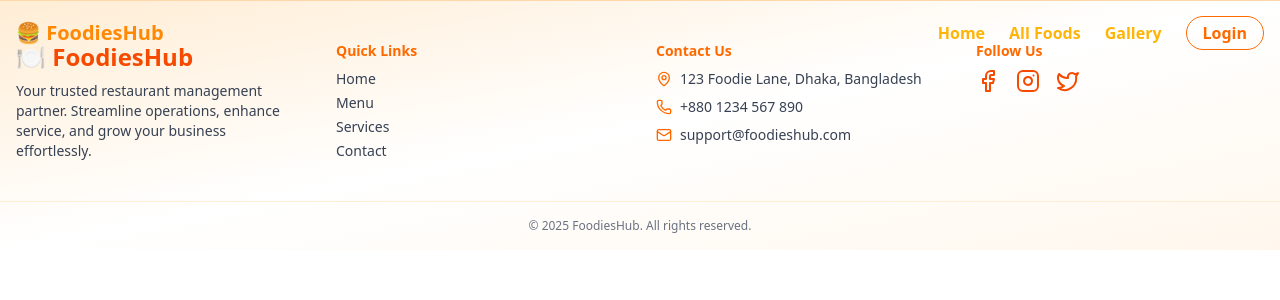
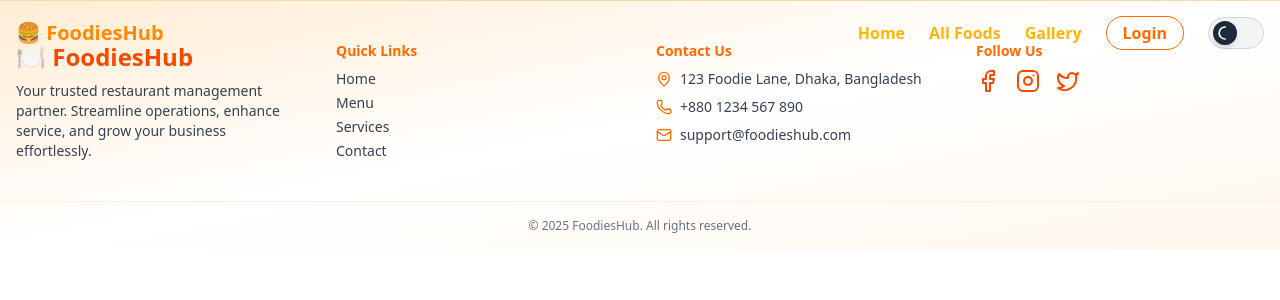
Before and after one commit to developer-jabed/Resturent-managment, a React (Vite) app: page /auth in a window 1280 px wide. Shown: the top 300 px of the page. Built offline with nearby package versions, Linux system fonts and the light colour scheme; no server answers.

Commit message:
theme trogle finished

```diff
--- a/index.html
+++ b/index.html
@@ -2,9 +2,9 @@
 <html lang="en" data-theme="light">
   <head>
     <meta charset="UTF-8" />
-    <link rel="icon" type="image/svg+xml" href="/vite.svg" />
+    <link rel="icon" type="image/svg+xml" href="/src/assets/images/images.png" />
     <meta name="viewport" content="width=device-width, initial-scale=1.0" />
-    <title>Vite + React</title>
+    <title>🍔 FoodiesHub</title>
   </head>
   <body>
     <div id="root"></div>
--- a/src/Provider/AuthProvider.jsx
+++ b/src/Provider/AuthProvider.jsx
@@ -21,6 +21,7 @@ const AuthProvider = ({ children }) => {
     setLoading(true);
     return createUserWithEmailAndPassword(auth, email, password, photoURL, displayName);
   };
+
 
   // Login with email/password
   const userLogIn = (email, password) => {
--- a/src/components/Navbar.jsx
+++ b/src/components/Navbar.jsx
@@ -3,12 +3,14 @@ import React, { useState, useEffect, useContext } from "react";
 import { motion, AnimatePresence } from "framer-motion";
 import { Link, useLocation } from "react-router-dom";
 import AuthContext from "../Provider/AuthContext";
+import { ThemeContext } from "../context/ThemeContext";
 
 const Navbar = () => {
   const [isOpen, setIsOpen] = useState(false);
   const [isScrolled, setIsScrolled] = useState(false);
   const [profileMenuOpen, setProfileMenuOpen] = useState(false);
   const { user, logOut } = useContext(AuthContext);
+  const { theme, toggleTheme } = useContext(ThemeContext);
   const location = useLocation();
 
   useEffect(() => {
@@ -49,10 +51,8 @@ const Navbar = () => {
       }`}
     >
       <div className="flex items-center justify-between p-4 max-w-7xl mx-auto">
-        {/* Logo */}
         <div className="text-xl text-orange-400 font-bold">🍔 FoodiesHub</div>
 
-        {/* Desktop Menu */}
         <nav className="hidden md:flex items-center font-bold text-[#ffb508] gap-6">
           <Link
             to="/"
@@ -134,9 +134,58 @@ const Navbar = () => {
               Login
             </Link>
           )}
+          <motion.button
+            onClick={toggleTheme}
+            initial={false}
+            animate={{
+              backgroundColor: theme === "dark" ? "#4B5563" : "#F3F4F6",
+            }}
+            className="w-14 h-8 flex items-center px-1 rounded-full border border-gray-300 dark:border-gray-600 cursor-pointer transition-colors"
+          >
+            <motion.div
+              layout
+              transition={{ type: "spring", stiffness: 500, damping: 30 }}
+              className={`w-6 h-6 rounded-full shadow-md flex items-center justify-center ${
+                theme === "dark"
+                  ? "ml-auto bg-white text-black"
+                  : "mr-auto bg-gray-800 text-white"
+              }`}
+            >
+              {theme === "dark" ? (
+                <svg
+                  xmlns="http://www.w3.org/2000/svg"
+                  className="w-4 h-4"
+                  fill="none"
+                  viewBox="0 0 24 24"
+                  stroke="currentColor"
+                >
+                  <path
+                    strokeLinecap="round"
+                    strokeLinejoin="round"
+                    strokeWidth={2}
+                    d="M12 3v1m0 16v1m8.485-8.485h-1M4.515 12.515h-1M16.95 7.05l-.707-.707M7.757 16.243l-.707-.707M16.95 16.95l-.707.707M7.757 7.757l-.707.707M12 5a7 7 0 100 14 7 7 0 000-14z"
+                  />
+                </svg>
+              ) : (
+                <svg
+                  xmlns="http://www.w3.org/2000/svg"
+                  className="w-4 h-4"
+                  fill="none"
+                  viewBox="0 0 24 24"
+                  stroke="currentColor"
+                >
+                  <path
+                    strokeLinecap="round"
+                    strokeLinejoin="round"
+                    strokeWidth={2}
+                    d="M12 3c.132 0 .263.005.393.014a9.001 9.001 0 100 17.972A9 9 0 0112 3z"
+                  />
+                </svg>
+              )}
+            </motion.div>
+          </motion.button>
         </nav>
 
-        {/* Mobile Menu Icon */}
         <button
           className="md:hidden text-orange-500"
           onClick={() => setIsOpen(!isOpen)}
@@ -177,7 +226,6 @@ const Navbar = () => {
         </button>
       </div>
 
-      {/* Mobile Sidebar */}
       <AnimatePresence>
         {isOpen && (
           <motion.div
@@ -263,6 +311,56 @@ const Navbar = () => {
                   Login
                 </Link>
               )}
+              <motion.button
+                onClick={toggleTheme}
+                initial={false}
+                animate={{
+                  backgroundColor: theme === "dark" ? "#4B5563" : "#F3F4F6",
+                }}
+                className="w-14 h-8 flex items-center px-1 rounded-full border border-gray-300 dark:border-gray-600 cursor-pointer transition-colors"
+              >
+                <motion.div
+                  layout
+                  transition={{ type: "spring", stiffness: 500, damping: 30 }}
+                  className={`w-6 h-6 rounded-full shadow-md flex items-center justify-center ${
+                    theme === "dark"
+                      ? "ml-auto bg-white text-black"
+                      : "mr-auto bg-gray-800 text-white"
+                  }`}
+                >
+                  {theme === "dark" ? (
+                    <svg
+                      xmlns="http://www.w3.org/2000/svg"
+                      className="w-4 h-4"
+                      fill="none"
+                      viewBox="0 0 24 24"
+                      stroke="currentColor"
+                    >
+                      <path
+                        strokeLinecap="round"
+                        strokeLinejoin="round"
+                        strokeWidth={2}
+                        d="M12 3v1m0 16v1m8.485-8.485h-1M4.515 12.515h-1M16.95 7.05l-.707-.707M7.757 16.243l-.707-.707M16.95 16.95l-.707.707M7.757 7.757l-.707.707M12 5a7 7 0 100 14 7 7 0 000-14z"
+                      />
+                    </svg>
+                  ) : (
+                    <svg
+                      xmlns="http://www.w3.org/2000/svg"
+                      className="w-4 h-4"
+                      fill="none"
+                      viewBox="0 0 24 24"
+                      stroke="currentColor"
+                    >
+                      <path
+                        strokeLinecap="round"
+                        strokeLinejoin="round"
+                        strokeWidth={2}
+                        d="M12 3c.132 0 .263.005.393.014a9.001 9.001 0 100 17.972A9 9 0 0112 3z"
+                      />
+                    </svg>
+                  )}
+                </motion.div>
+              </motion.button>
             </div>
           </motion.div>
         )}
--- /dev/null
+++ b/src/context/ThemeContext.jsx
@@ -0,0 +1,33 @@
+import { createContext, useEffect, useState } from "react";
+
+export const ThemeContext = createContext();
+
+const ThemeProvider = ({ children }) => {
+  const [theme, setTheme] = useState(() => {
+    return localStorage.getItem("theme") || "light";
+  });
+
+  useEffect(() => {
+    const root = window.document.documentElement;
+
+    if (theme === "dark") {
+      root.classList.add("dark");
+    } else {
+      root.classList.remove("dark");
+    }
+
+    localStorage.setItem("theme", theme);
+  }, [theme]);
+
+  const toggleTheme = () => {
+    setTheme(prev => (prev === "dark" ? "light" : "dark"));
+  };
+
+  return (
+    <ThemeContext.Provider value={{ theme, toggleTheme }}>
+      {children}
+    </ThemeContext.Provider>
+  );
+};
+
+export default ThemeProvider;
```
Also changed, not shown: src/main.jsx (+7 -3 lines), src/assets/images/images.png (added).
